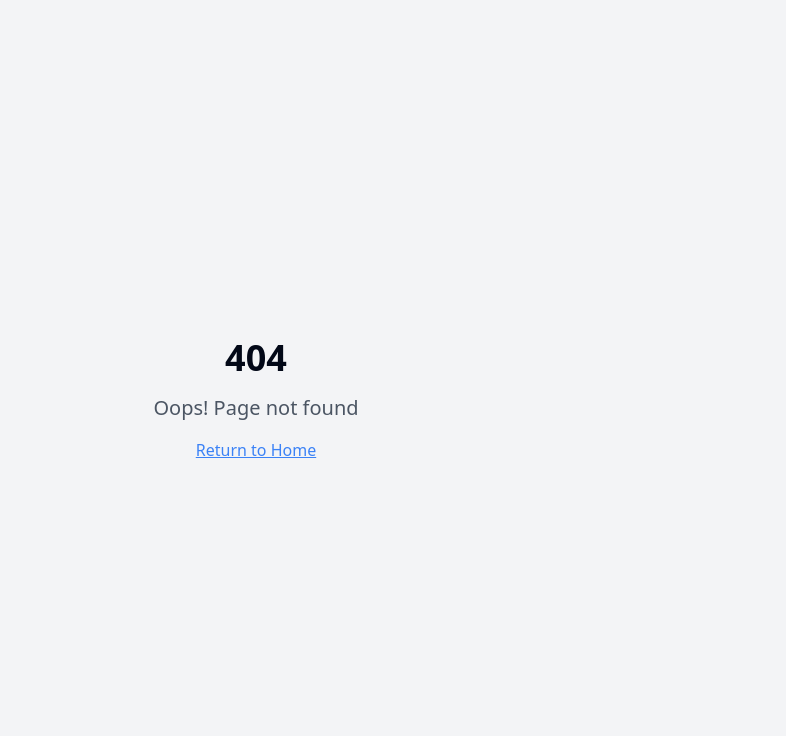
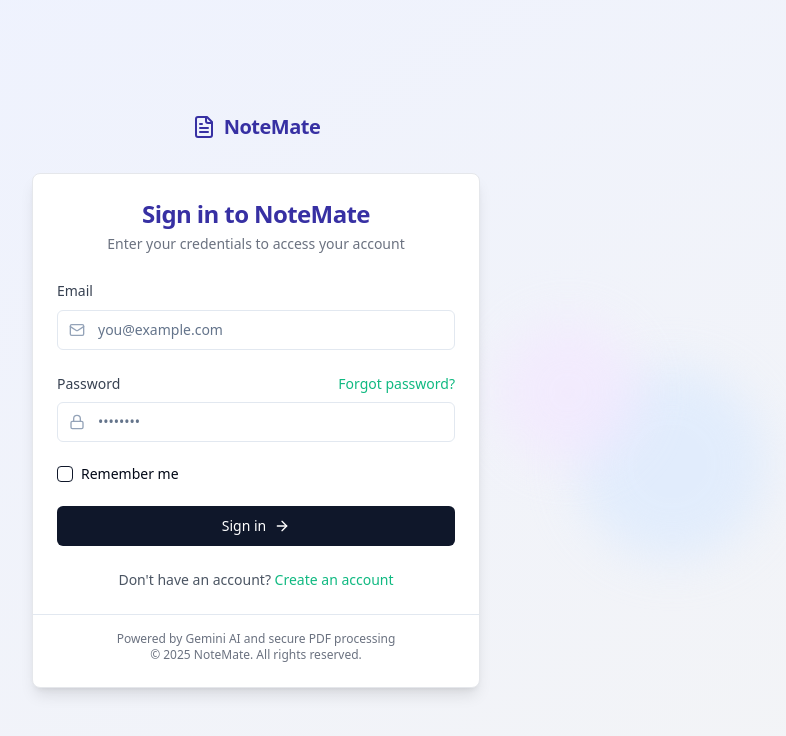
Before and after one commit to SayMyName03/stock-gaze-access-point, a React (Vite) app: page /login in a window 1280 px wide. Before the commit this address had no page. Shown: the top 736 px of the page, without its empty margins (384-1170 px from the left). Built offline with nearby package versions, Linux system fonts and the light colour scheme.

Commit message:
feat: Add login page and sidebar
Adds a login page and a sidebar to the application, utilizing shadcn components.

```diff
--- a/src/App.tsx
+++ b/src/App.tsx
@@ -1,9 +1,11 @@
+
 import { Toaster } from "@/components/ui/toaster";
 import { Toaster as Sonner } from "@/components/ui/sonner";
 import { TooltipProvider } from "@/components/ui/tooltip";
 import { QueryClient, QueryClientProvider } from "@tanstack/react-query";
 import { BrowserRouter, Routes, Route } from "react-router-dom";
 import Index from "./pages/Index";
+import Login from "./pages/Login";
 import NotFound from "./pages/NotFound";
 
 const queryClient = new QueryClient();
@@ -16,6 +18,7 @@ const App = () => (
       <BrowserRouter>
         <Routes>
           <Route path="/" element={<Index />} />
+          <Route path="/login" element={<Login />} />
           {/* ADD ALL CUSTOM ROUTES ABOVE THE CATCH-ALL "*" ROUTE */}
           <Route path="*" element={<NotFound />} />
         </Routes>
--- /dev/null
+++ b/src/components/AppSidebar.tsx
@@ -0,0 +1,120 @@
+
+import React from 'react';
+import { Link } from 'react-router-dom';
+import {
+  FileText,
+  Home,
+  LogIn,
+  Settings,
+  Upload,
+  BookOpen,
+  History,
+  Star
+} from 'lucide-react';
+import Logo from './Logo';
+import {
+  Sidebar,
+  SidebarContent,
+  SidebarGroup,
+  SidebarGroupContent,
+  SidebarGroupLabel,
+  SidebarHeader,
+  SidebarMenu,
+  SidebarMenuButton,
+  SidebarMenuItem,
+  SidebarFooter,
+} from "@/components/ui/sidebar";
+
+export function AppSidebar() {
+  // Menu items
+  const mainItems = [
+    {
+      title: "Home",
+      url: "/",
+      icon: Home,
+    },
+    {
+      title: "Upload PDF",
+      url: "/#upload",
+      icon: Upload,
+    },
+    {
+      title: "Recent PDFs",
+      url: "/#recent",
+      icon: History,
+    },
+    {
+      title: "Saved Notes",
+      url: "/#saved",
+      icon: Star,
+    },
+  ];
+
+  const accountItems = [
+    {
+      title: "Login",
+      url: "/login",
+      icon: LogIn,
+    },
+    {
+      title: "Settings",
+      url: "/#settings",
+      icon: Settings,
+    },
+  ];
+
+  return (
+    <Sidebar>
+      <SidebarHeader>
+        <div className="flex items-center gap-2 px-4 py-3">
+          <Logo />
+        </div>
+      </SidebarHeader>
+      <SidebarContent>
+        <SidebarGroup>
+          <SidebarGroupLabel>Main</SidebarGroupLabel>
+          <SidebarGroupContent>
+            <SidebarMenu>
+              {mainItems.map((item) => (
+                <SidebarMenuItem key={item.title}>
+                  <SidebarMenuButton asChild tooltip={item.title}>
+                    <Link to={item.url}>
+                      <item.icon />
+                      <span>{item.title}</span>
+                    </Link>
+                  </SidebarMenuButton>
+                </SidebarMenuItem>
+              ))}
+            </SidebarMenu>
+          </SidebarGroupContent>
+        </SidebarGroup>
+        <SidebarGroup>
+          <SidebarGroupLabel>Account</SidebarGroupLabel>
+          <SidebarGroupContent>
+            <SidebarMenu>
+              {accountItems.map((item) => (
+                <SidebarMenuItem key={item.title}>
+                  <SidebarMenuButton asChild tooltip={item.title}>
+                    <Link to={item.url}>
+                      <item.icon />
+                      <span>{item.title}</span>
+                    </Link>
+                  </SidebarMenuButton>
+                </SidebarMenuItem>
+              ))}
+            </SidebarMenu>
+          </SidebarGroupContent>
+        </SidebarGroup>
+      </SidebarContent>
+      <SidebarFooter>
+        <div className="px-3 py-2">
+          <div className="text-xs text-sidebar-foreground/70">
+            NoteMate PDF Analyzer v1.0
+          </div>
+        </div>
+      </SidebarFooter>
+    </Sidebar>
+  );
+}
+
+export default AppSidebar;
--- a/src/components/Logo.tsx
+++ b/src/components/Logo.tsx
@@ -5,8 +5,8 @@ import { FileText } from 'lucide-react';
 const Logo = () => {
   return (
     <div className="flex items-center gap-2 text-indigo-800">
-      <FileText className="h-8 w-8" />
-      <span className="font-bold text-2xl tracking-tight">NoteMate</span>
+      <FileText className="h-6 w-6" />
+      <span className="font-bold text-xl tracking-tight">NoteMate</span>
     </div>
   );
 };
--- a/src/pages/Index.tsx
+++ b/src/pages/Index.tsx
@@ -1,9 +1,12 @@
 
 import React, { useState } from 'react';
 import { Card, CardContent, CardDescription, CardFooter, CardHeader, CardTitle } from "@/components/ui/card";
-import Logo from '@/components/Logo';
+import { Button } from "@/components/ui/button";
+import { Link } from "react-router-dom";
 import PdfUploader from '@/components/PdfUploader';
 import PdfChat from '@/components/PdfChat';
+import { SidebarProvider, SidebarTrigger, SidebarInset } from "@/components/ui/sidebar";
+import AppSidebar from '@/components/AppSidebar';
 
 const Index = () => {
   const [pdfContent, setPdfContent] = useState<string | null>(null);
@@ -15,13 +18,16 @@ const Index = () => {
   };
 
   return (
-    <div className="relative min-h-screen bg-gradient-to-br from-indigo-50 to-gray-100 flex flex-col items-center p-4 md:p-6">
-      {/* Header with logo */}
-      <div className="w-full max-w-5xl z-10">
-        <div className="flex justify-center mb-8">
-          <Logo />
+    <SidebarProvider>
+      <div className="flex min-h-screen w-full">
+        <AppSidebar />
+        <SidebarInset className="bg-gradient-to-br from-indigo-50 to-gray-100">
+          <div className="relative p-4 md:p-6">
+            <div className="absolute top-4 left-4">
+              <SidebarTrigger />
             </div>
 
+            <div className="w-full max-w-5xl mx-auto mt-12">
               <Card className="border-gray-200 shadow-lg mb-6">
                 <CardHeader className="space-y-1">
                   <CardTitle className="text-2xl font-bold text-center text-indigo-800">
@@ -33,7 +39,18 @@ const Index = () => {
                 </CardHeader>
                 <CardContent>
                   {!pdfContent ? (
+                    <div className="space-y-4">
                       <PdfUploader onPdfUpload={handlePdfUpload} />
+                      <div className="text-center mt-4">
+                        <div className="text-sm text-gray-500">
+                          Already have an account?
+                          <Button variant="link" asChild className="px-2">
+                            <Link to="/login">Sign in</Link>
+                          </Button>
+                          to access your saved documents
+                        </div>
+                      </div>
+                    </div>
                   ) : (
                     <PdfChat pdfContent={pdfContent} fileName={fileName} />
                   )}
@@ -45,6 +62,9 @@ const Index = () => {
               </Card>
             </div>
           </div>
+        </SidebarInset>
+      </div>
+    </SidebarProvider>
   );
 };
 
--- /dev/null
+++ b/src/pages/Login.tsx
@@ -0,0 +1,44 @@
+
+import React from 'react';
+import { Card, CardContent, CardDescription, CardFooter, CardHeader, CardTitle } from "@/components/ui/card";
+import Logo from '@/components/Logo';
+import LoginForm from '@/components/LoginForm';
+import { FileText } from 'lucide-react';
+
+const Login = () => {
+  return (
+    <div className="relative min-h-screen bg-gradient-to-br from-indigo-50 to-gray-100 flex flex-col items-center justify-center p-4">
+      <div className="absolute inset-0 overflow-hidden pointer-events-none">
+        <div className="absolute top-[20%] -left-12 w-64 h-64 bg-indigo-100 rounded-full opacity-70 filter blur-xl"></div>
+        <div className="absolute bottom-[30%] right-[10%] w-48 h-48 bg-blue-100 rounded-full opacity-70 filter blur-xl"></div>
+        <div className="absolute top-[40%] right-[20%] w-36 h-36 bg-purple-100 rounded-full opacity-70 filter blur-xl"></div>
+      </div>
+
+      <div className="w-full max-w-md z-10">
+        <div className="flex justify-center mb-8">
+          <Logo />
+        </div>
+
+        <Card className="border-gray-200 shadow-lg">
+          <CardHeader className="space-y-1">
+            <CardTitle className="text-2xl font-bold text-center text-indigo-800">
+              Sign in to NoteMate
+            </CardTitle>
+            <CardDescription className="text-center text-gray-500">
+              Enter your credentials to access your account
+            </CardDescription>
+          </CardHeader>
+          <CardContent>
+            <LoginForm />
+          </CardContent>
+          <CardFooter className="flex flex-col text-center text-xs text-gray-500 border-t pt-4">
+            <p>Powered by Gemini AI and secure PDF processing</p>
+            <p>© 2025 NoteMate. All rights reserved.</p>
+          </CardFooter>
+        </Card>
+      </div>
+    </div>
+  );
+};
+
+export default Login;
```
Lines whose indentation alone changed are shown as unchanged.
